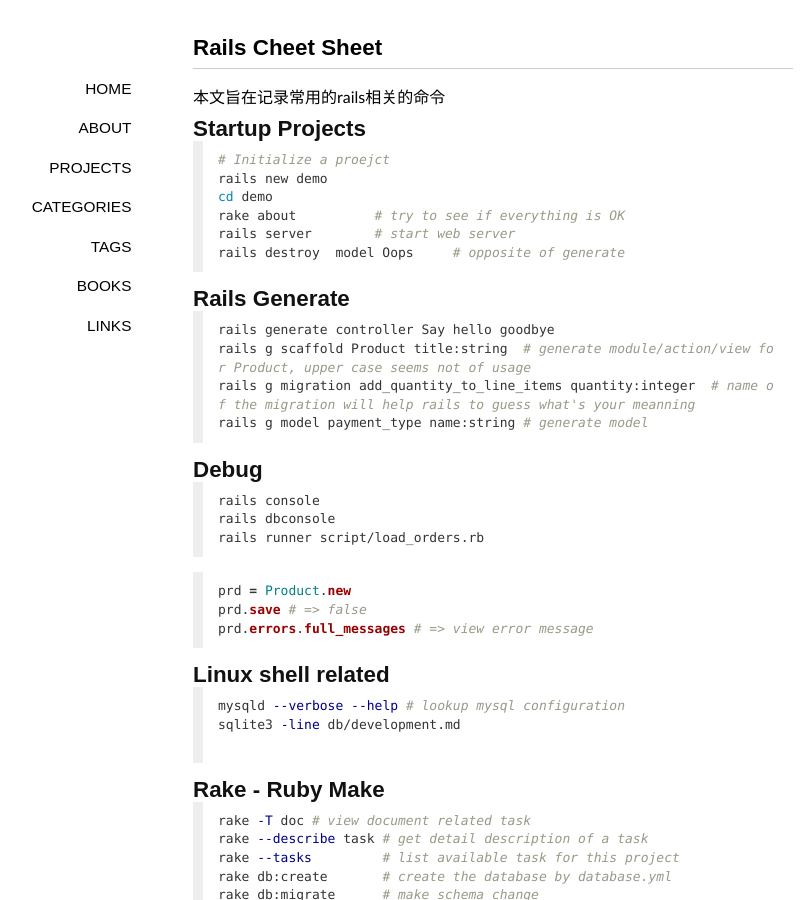
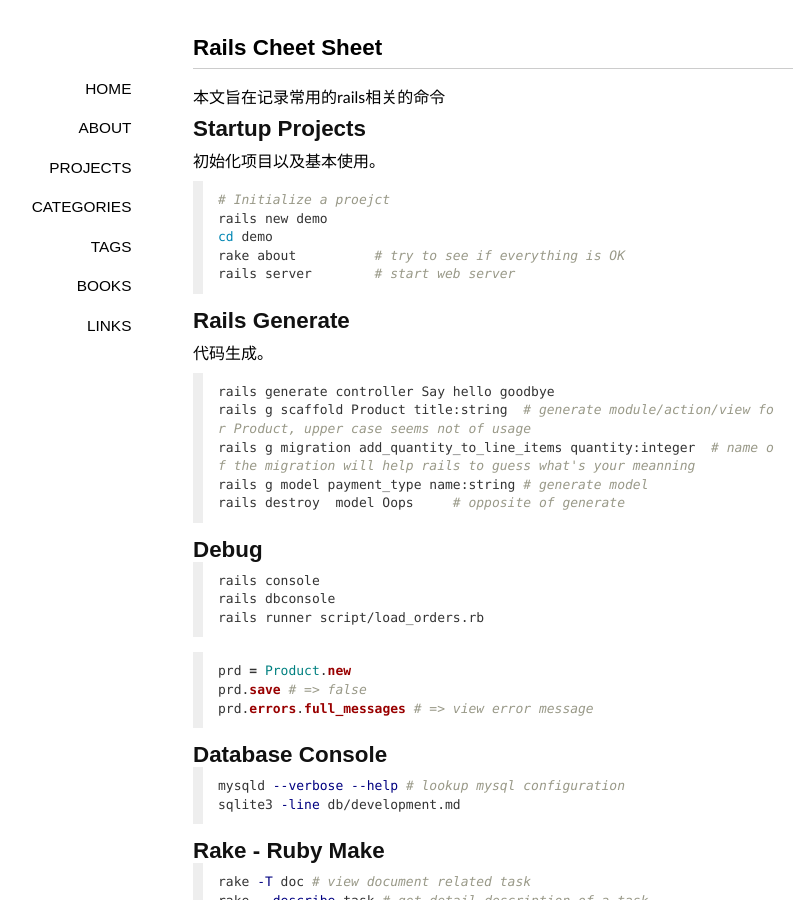
Before and after one commit to awayings/awayings.github.io, a Jekyll site: the page built from _posts/2014-03-14-Rails-Cheat-Sheet.md, in a window 1280 px wide and 900 px high. Shown: the whole window, without its empty margins (147-951 px from the left). Built offline with Jekyll 4.4.1, drawn with Linux system fonts in a browser that asks for light colours; some web fonts are replaced; Markdown is read by kramdown in place of the engine named in the settings; comment, search, counter and statistics services are not loaded.

Commit message:
Published with https://stackedit.io/

````diff
--- a/_posts/2014-03-14-Rails-Cheat-Sheet.md
+++ b/_posts/2014-03-14-Rails-Cheat-Sheet.md
@@ -9,23 +9,23 @@
 本文旨在记录常用的rails相关的命令
 
 ## Startup Projects
-
+初始化项目以及基本使用。
 ```bash
 # Initialize a proejct
 rails new demo
 cd demo
 rake about          # try to see if everything is OK
 rails server        # start web server
-rails destroy  model Oops     # opposite of generate
 ```
 
 ## Rails Generate
-
+代码生成。
 ```bash
 rails generate controller Say hello goodbye
 rails g scaffold Product title:string  # generate module/action/view for Product, upper case seems not of usage
 rails g migration add_quantity_to_line_items quantity:integer  # name of the migration will help rails to guess what's your meanning
 rails g model payment_type name:string # generate model
+rails destroy  model Oops     # opposite of generate
 ```
 
 ## Debug
@@ -41,11 +41,10 @@
 prd.errors.full_messages # => view error message
 ```
 
-## Linux shell related
+## Database Console
 ```bash
 mysqld --verbose --help # lookup mysql configuration
 sqlite3 -line db/development.md
-
 ```
 
 ## Rake - Ruby Make
````
